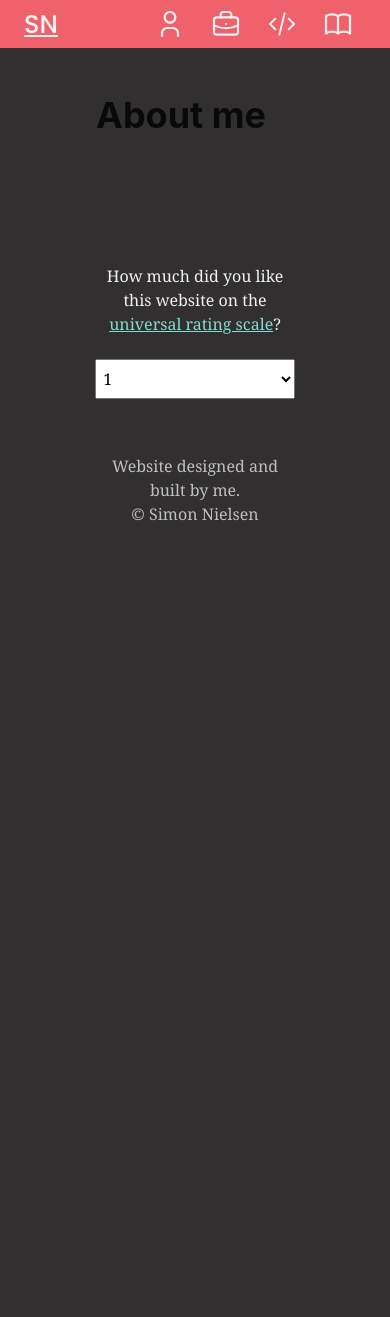
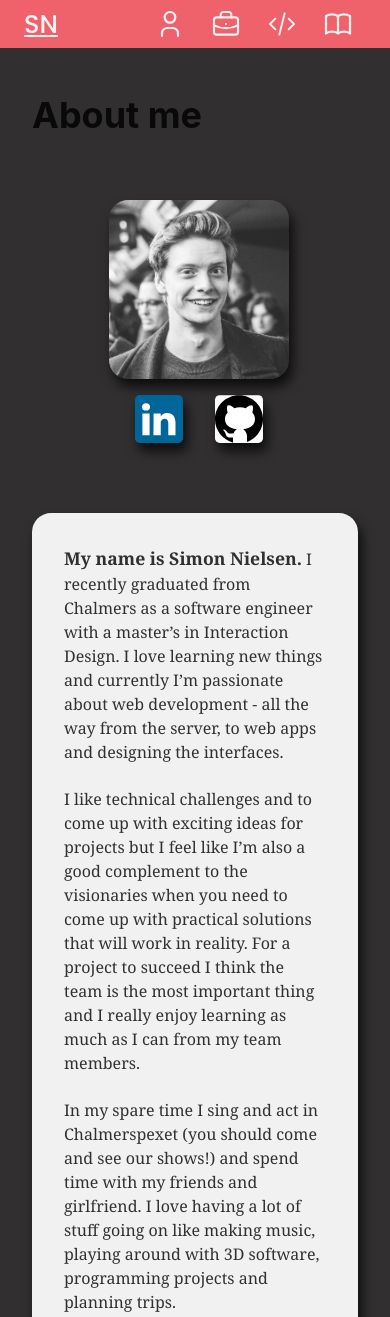
Before and after one commit to siMs0n/personal-website, a Gatsby site: page /about-me in a window 390 px wide. Shown: the top 1317 px of the page. Before the commit the page ends 844 px from the top, so only its background shows below. Built offline with nearby package versions, Linux system fonts and the light colour scheme; Gatsby itself is replaced by a stand-in of ours.

Commit message:
Modified layout component and added topsection to about page

```diff
--- a/src/components/layout.js
+++ b/src/components/layout.js
@@ -1,31 +1,17 @@
-/**
- * Layout component that queries for data
- * with Gatsby's useStaticQuery component
- *
- * See: https://www.gatsbyjs.org/docs/use-static-query/
- */
-
 import React from "react";
 import PropTypes from "prop-types";
 
 import Navbar from "./navbar";
 import Footer from "./footer";
 import "./layout.css";
+import "../styles/layout.module.css";
 
 const Layout = ({ children }) => {
   return (
     <>
       <Navbar />
-      <div
-        style={{
-          margin: `0 auto`,
-          maxWidth: 1920,
-          padding: `3rem 6rem 0`,
-        }}
-      >
-        <main>{children}</main>
-        <Footer />
-      </div>
+      <main>{children}</main>
+      <Footer />
     </>
   );
 };
--- a/src/pages/about-me.js
+++ b/src/pages/about-me.js
@@ -1,13 +1,98 @@
 import React from "react";
-
+import { useStaticQuery, graphql } from "gatsby";
+import Img from "gatsby-image";
 import Layout from "../components/layout";
 import SEO from "../components/seo";
+import layoutStyles from "../styles/layout.module.css";
+import LinkedInIcon from "../icons/linkedin-icon.svg";
+import GitHubIcon from "../icons/github-icon.svg";
+import styles from "../styles/about.module.css";
 
-const AboutMePage = () => (
-  <Layout>
-    <SEO title="About me" />
-    <h1>About me</h1>
-  </Layout>
+const AboutMePage = () => {
+  const data = useStaticQuery(aboutPageStaticQuery);
+  return (
+    <Layout>
+      <SEO title="About me" />
+      <h1 className={layoutStyles.pageTitle}>About me</h1>
+      <section className={styles.topSection}>
+        <article className={`card ${styles.presentationCard}`}>
+          <div className={styles.presentationCardContent}>
+            <ProfileImgAndLinks data={data} inText />
+            <p>
+              <span className={styles.firstSentence}>
+                My name is Simon Nielsen.
+              </span>{" "}
+              I recently graduated from Chalmers as a software engineer with a
+              master’s in Interaction Design. I love learning new things and
+              currently I’m passionate about web development - all the way from
+              the server, to web apps and designing the interfaces.
+            </p>
+            <p>
+              I like technical challenges and to come up with exciting ideas for
+              projects but I feel like I’m also a good complement to the
+              visionaries when you need to come up with practical solutions that
+              will work in reality. For a project to succeed I think the team is
+              the most important thing and I really enjoy learning as much as I
+              can from my team members.{" "}
+            </p>
+            <p>
+              In my spare time I sing and act in Chalmerspexet (you should come
+              and see our shows!) and spend time with my friends and girlfriend.
+              I love having a lot of stuff going on like making music, playing
+              around with 3D software, programming projects and planning trips.
+            </p>
+          </div>
+        </article>
+        <ProfileImgAndLinks data={data} />
+      </section>
+    </Layout>
+  );
+};
+
+const ProfileImgAndLinks = ({ data, inText }) => (
+  <div
+    className={`${styles.pictureAndLinksContainer} ${
+      inText ? styles.portraitInText : styles.portraitOutside
+    }`}
+  >
+    <div className={styles.profilePictureContainer}>
+      <Img
+        fluid={data.profilePicture.childImageSharp.fluid}
+        alt="Portrait of me, Simon Nielsen"
+        imgStyle={{ borderRadius: "1.2rem" }}
+      />
+    </div>
+    <div>
+      <a
+        className={styles.iconButtonLink}
+        href="https://www.linkedin.com/in/simon-nielsen-662b5740/"
+        target="_blank"
+        rel="noopener noreferrer"
+      >
+        <LinkedInIcon className={styles.iconButton} />
+      </a>
+      <a
+        className={styles.iconButtonLink}
+        href="https://github.com/siMs0n/"
+        target="_blank"
+        rel="noopener noreferrer"
+      >
+        <GitHubIcon className={styles.iconButton} />
+      </a>
+    </div>
+  </div>
 );
 
+const aboutPageStaticQuery = graphql`
+  query {
+    profilePicture: file(relativePath: { eq: "profilepicture.jpg" }) {
+      childImageSharp {
+        fluid(maxWidth: 600) {
+          ...GatsbyImageSharpFluid
+        }
+      }
+    }
+  }
+`;
+
 export default AboutMePage;
--- /dev/null
+++ b/src/styles/about.module.css
@@ -0,0 +1,118 @@
+.topSection {
+  display: flex;
+  justify-content: center;
+  align-items: flex-start;
+  margin-top: 4rem;
+
+  /*display: grid;
+  grid-template-columns: minmax(30rem, 60rem) 450px;
+  grid-auto-flow: column;
+  grid-auto-rows: auto;*/
+  /*grid-template-columns: minmax(30rem, auto) 450px;*/
+  /*grid-auto-columns: minmax(30rem, 60rem) 450px;*/
+  /*grid-template-columns: repeat(auto-fit, minmax(450px, 1fr));
+  grid-template-columns: repeat(auto-fit, minmax(30rem, 60rem));
+  grid-gap: 2rem;*/
+}
+
+.presentationCard {
+  min-width: 582px;
+  max-width: 900px;
+  margin-right: 4rem;
+}
+
+.presentationCardContent {
+  padding: 2rem;
+  font-size: 1.3rem;
+}
+
+.firstSentence {
+  font-size: 1.1em;
+  font-weight: 700;
+}
+
+.pictureAndLinksContainer {
+  flex: 1;
+  max-width: 450px;
+  display: flex;
+  flex-direction: column;
+  align-items: center;
+}
+
+.profilePictureContainer {
+  min-width: 300px;
+  width: 100%;
+  box-shadow: var(--card-box-shadow);
+  border-radius: var(--card-border-radius);
+  margin-bottom: 2rem;
+}
+
+.iconButtonLink {
+  margin: 0 1rem;
+}
+
+.iconButton {
+  box-shadow: var(--card-box-shadow);
+}
+
+.portraitInText {
+  display: none;
+}
+
+@media (max-width: 1023px) {
+  .presentationCard {
+    width: 100%;
+    margin-right: 0;
+    min-width: 100%;
+  }
+
+  .presentationCardContent {
+    padding: 2rem;
+    font-size: 1rem;
+  }
+
+  .pictureAndLinksContainer {
+    float: right;
+    margin: 0 0 0.5rem 0.5rem;
+    width: 180px;
+  }
+
+  .profilePictureContainer {
+    min-width: 180px;
+    margin-bottom: 1rem;
+  }
+
+  .portraitOutside {
+    display: none;
+  }
+
+  .portraitInText {
+    display: flex;
+  }
+
+  .iconButton {
+    width: 48px;
+    height: 48px;
+    border-radius: 0.3rem;
+  }
+}
+
+@media (max-width: 520px) {
+  .topSection {
+    display: flex;
+    flex-direction: column-reverse;
+    align-items: center;
+  }
+
+  .pictureAndLinksContainer {
+    margin-bottom: 4rem;
+  }
+
+  .portraitOutside {
+    display: flex;
+  }
+
+  .portraitInText {
+    display: none;
+  }
+}
--- a/src/styles/global.css
+++ b/src/styles/global.css
@@ -27,16 +27,8 @@
 .card {
   background: #f1f1f1;
   border-radius: var(--card-border-radius);
+  border-bottom: 1.3rem solid var(--primary-color);
   box-shadow: var(--card-box-shadow);
-}
-
-.card::after {
-  content: "";
-  height: 1.3rem;
-  width: 100%;
-  display: inline-block;
-  background: var(--primary-color);
-  border-radius: 0 0 var(--card-border-radius) var(--card-border-radius);
 }
 
 footer {
--- /dev/null
+++ b/src/styles/layout.module.css
@@ -0,0 +1,25 @@
+main {
+  max-width: 1920px;
+  margin: 0 auto;
+  padding: 3rem 6rem 0;
+}
+
+@media (max-width: 768px) {
+  main {
+    padding: 3rem 2rem 0;
+  }
+}
+
+.page-title {
+  font-size: 5rem;
+  font-weight: 700;
+  font-family: "Poppins";
+  color: var(--accent-color);
+  text-align: center;
+}
+
+@media (max-width: 520px) {
+  .page-title {
+    font-size: 3rem;
+  }
+}
```
Also changed, not shown: src/icons/github-icon.svg (added), src/icons/linkedin-icon.svg (added).
